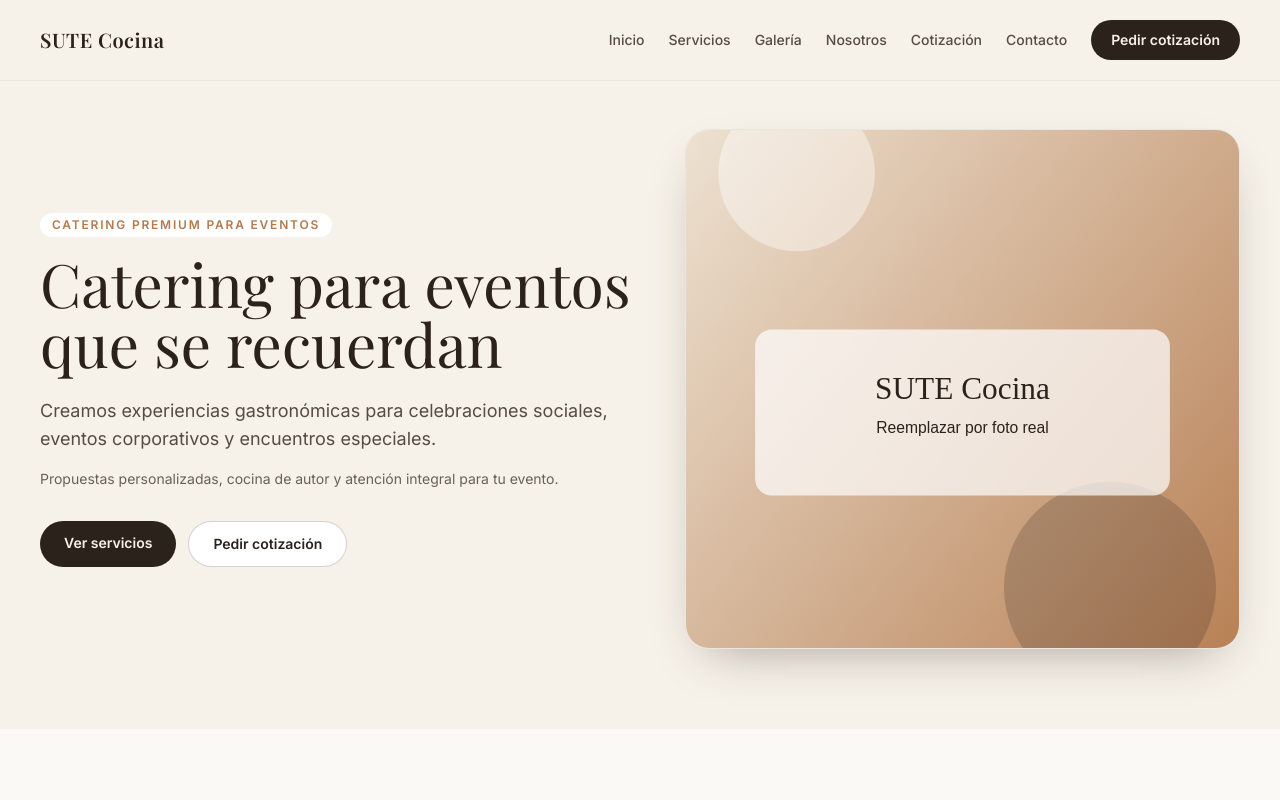
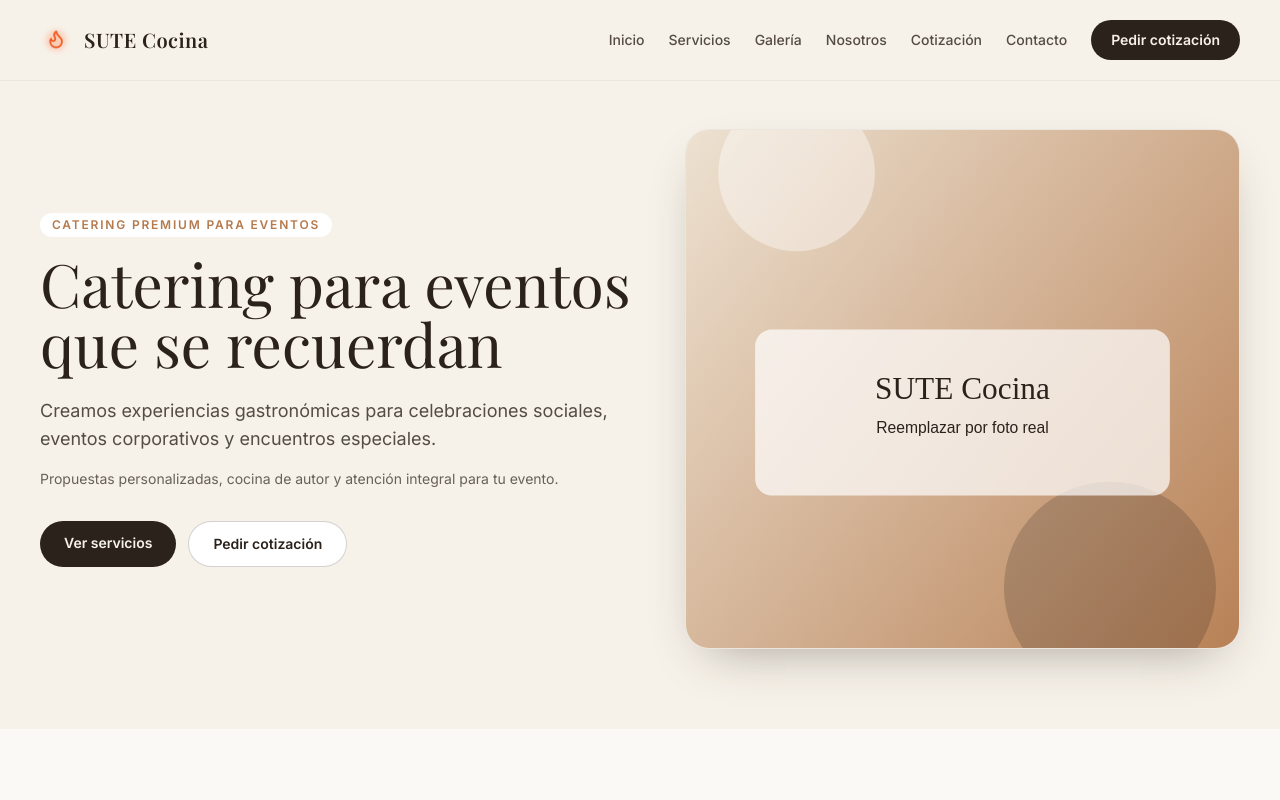
Before and after one commit to p2pdevmedia/Sute-, a Next.js app: page / in a window 1280 px wide. Shown: the top 800 px of the page. Built offline with nearby package versions, Linux system fonts and the light colour scheme; a web font is replaced by a local one.

Commit message:
Añade fuego animado al logo de SUTE en la barra superior

```diff
--- a/app/globals.css
+++ b/app/globals.css
@@ -26,3 +26,58 @@ body {
 .card-surface {
   @apply rounded-2xl border border-black/5 bg-white/90 shadow-soft;
 }
+
+.sute-logo-icon {
+  position: relative;
+  display: inline-flex;
+  align-items: center;
+  justify-content: center;
+  width: 2rem;
+  height: 2rem;
+}
+
+.sute-logo-fire-glow {
+  position: absolute;
+  inset: 0.2rem;
+  border-radius: 9999px;
+  background: radial-gradient(circle, rgba(255, 147, 56, 0.75) 0%, rgba(255, 88, 41, 0.4) 48%, transparent 75%);
+  filter: blur(3px);
+  transform-origin: 50% 80%;
+  animation: flame-glow 1.8s ease-in-out infinite alternate;
+}
+
+.sute-logo-fire {
+  position: relative;
+  color: #f25f2c;
+  transform-origin: 50% 85%;
+  animation: flame-flicker 1.2s ease-in-out infinite;
+}
+
+@keyframes flame-flicker {
+  0% {
+    transform: translateY(1px) scale(0.95) rotate(-3deg);
+  }
+  25% {
+    transform: translateY(-1px) scale(1.02) rotate(2deg);
+  }
+  50% {
+    transform: translateY(-2px) scale(1.06) rotate(-2deg);
+  }
+  75% {
+    transform: translateY(-1px) scale(1.01) rotate(1deg);
+  }
+  100% {
+    transform: translateY(1px) scale(0.97) rotate(-1deg);
+  }
+}
+
+@keyframes flame-glow {
+  0% {
+    opacity: 0.5;
+    transform: scale(0.92);
+  }
+  100% {
+    opacity: 0.95;
+    transform: scale(1.1);
+  }
+}
--- a/components/Navbar.tsx
+++ b/components/Navbar.tsx
@@ -2,7 +2,7 @@
 
 import Link from 'next/link';
 import { useState } from 'react';
-import { Menu, X } from 'lucide-react';
+import { Flame, Menu, X } from 'lucide-react';
 import { navItems } from '@/lib/content';
 
 export function Navbar() {
@@ -11,8 +11,16 @@ export function Navbar() {
   return (
     <header className="sticky top-0 z-50 border-b border-black/5 bg-cream/95 backdrop-blur">
       <div className="section-container flex h-20 items-center justify-between">
-        <Link href="#inicio" className="text-xl font-semibold tracking-wide" style={{ fontFamily: 'var(--font-serif)' }}>
-          SUTE Cocina
+        <Link
+          href="#inicio"
+          className="flex items-center gap-3 text-xl font-semibold tracking-wide"
+          style={{ fontFamily: 'var(--font-serif)' }}
+        >
+          <span className="sute-logo-icon" aria-hidden="true">
+            <span className="sute-logo-fire-glow" />
+            <Flame className="sute-logo-fire" size={20} strokeWidth={2.2} />
+          </span>
+          <span>SUTE Cocina</span>
         </Link>
 
         <nav className="hidden items-center gap-6 md:flex" aria-label="Navegación principal">
```
